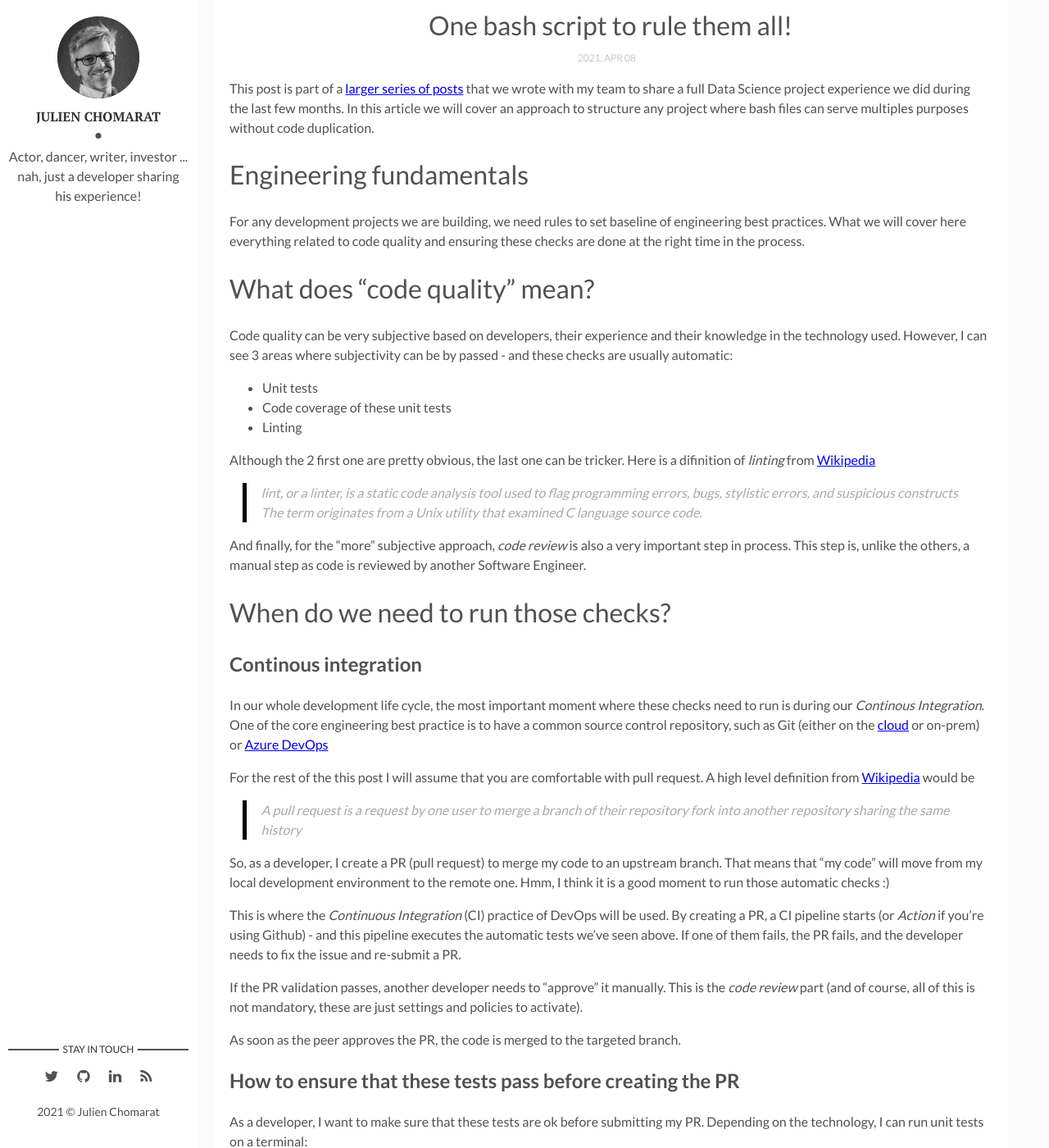
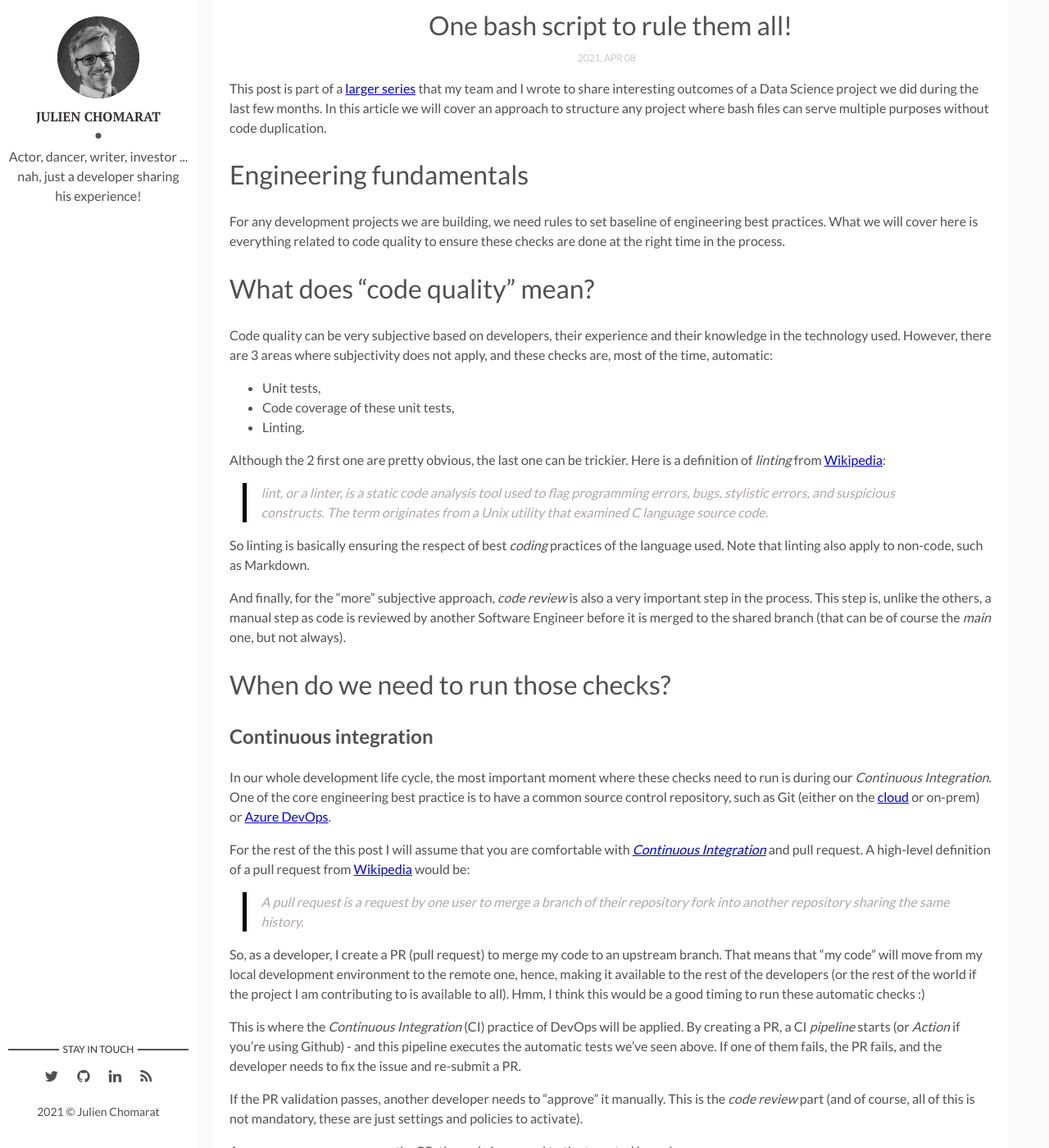
Before and after one commit to jchomarat/jchomarat.github.io, a Jekyll site: the page built from _posts/2021-04-12-one-bash-rule-all.md, in a window 1280 px wide and 1400 px high, scrolled down 540 px. Shown: the whole window at 82% size. Built offline with Jekyll 4.4.1, drawn with Linux system fonts in a browser that asks for light colours; some of the changed text lies outside the part shown.

Commit message:
article validation

````diff
--- a/_posts/2021-04-12-one-bash-rule-all.md
+++ b/_posts/2021-04-12-one-bash-rule-all.md
@@ -8,48 +8,51 @@
 tags: [Bash, DevOps, Makefile, CI/CD]
 guid: b296bb82-64e7-468f-823a-13bf941c3e12
 ---
-This post is part of a [larger series of posts](http://toto) that we wrote with my team to share a full Data Science project experience we did during the last few months. In this article we will cover an approach to structure any project where bash files can serve multiples purposes without code duplication.
-
+This post is part of a [larger series](https://aka.ms/hat-sharing){:target="_blank"} that my team and I wrote to share interesting outcomes of a Data Science project we did during the last few months. In this article we will cover an approach to structure any project where bash files can serve multiple purposes without code duplication.
 
 # Engineering fundamentals
 
-For any development projects we are building, we need rules to set baseline of engineering best practices. What we will cover here everything related to code quality and ensuring these checks are done at the right time in the process.
+For any development projects we are building, we need rules to set baseline of engineering best practices. What we will cover here is everything related to code quality to ensure these checks are done at the right time in the process.
 
 # What does "code quality" mean?
 
-Code quality can be very subjective based on developers, their experience and their knowledge in the technology used. However, I can see 3 areas where subjectivity can be by passed - and these checks are usually automatic:
+Code quality can be very subjective based on developers, their experience and their knowledge in the technology used. However, there are 3 areas where subjectivity does not apply, and these checks are, most of the time, automatic:
 
-* Unit tests
-* Code coverage of these unit tests
-* Linting
+* Unit tests,
+* Code coverage of these unit tests,
+* Linting.
 
-Although the 2 first one are pretty obvious, the last one can be tricker. Here is a difinition of *linting* from [Wikipedia](https://en.wikipedia.org/wiki/Lint_(software))
+Although the 2 first one are pretty obvious, the last one can be trickier. Here is a definition of *linting* from [Wikipedia](https://en.wikipedia.org/wiki/Lint_(software)){:target="_blank"}:
 
->lint, or a linter, is a static code analysis tool used to flag programming errors, bugs, stylistic errors, and suspicious constructs The term originates from a Unix utility that examined C language source code.
+>lint, or a linter, is a static code analysis tool used to flag programming errors, bugs, stylistic errors, and suspicious constructs. The term originates from a Unix utility that examined C language source code.
 
-And finally, for the "more" subjective approach, *code review* is also a very important step in process. This step is, unlike the others, a manual step as code is reviewed by another Software Engineer.
+So linting is basically ensuring the respect of best *coding* practices of the language used. Note that linting also apply to non-code, such as Markdown.
+
+And finally, for the "more" subjective approach, *code review* is also a very important step in the process. This step is, unlike the others, a manual step as code is reviewed by another Software Engineer before it is merged to the shared branch (that can be of course the *main* one, but not always).
 
 # When do we need to run those checks?
 
-## Continous integration
+## Continuous integration
 
-In our whole development life cycle, the most important moment where these checks need to run is during our *Continous Integration*. One of the core engineering best practice is to have a common source control repository, such as Git (either on the [cloud](https://www.github.com) or on-prem) or [Azure DevOps](https://azure.microsoft.com/en-us/services/devops/)
+In our whole development life cycle, the most important moment where these checks need to run is during our *Continuous Integration*. One of the core engineering best practice is to have a common source control repository, such as Git (either on the [cloud](https://www.github.com){:target="_blank"} or on-prem) or [Azure DevOps](https://azure.microsoft.com/en-us/services/devops/){:target="_blank"}.
 
-For the rest of the this post I will assume that you are comfortable with pull request. A high level definition from [Wikipedia](https://en.wikipedia.org/wiki/Git) would be
+For the rest of the this post I will assume that you are comfortable with [*Continuous Integration*](https://en.wikipedia.org/wiki/Continuous_integration){:target="_blank"} and pull request. A high-level definition of a pull request from [Wikipedia](https://en.wikipedia.org/wiki/Git){:target="_blank"} would be:
 
-> A pull request is a request by one user to merge a branch of their repository fork into another repository sharing the same history
+> A pull request is a request by one user to merge a branch of their repository fork into another repository sharing the same history.
 
-So, as a developer, I create a PR (pull request) to merge my code to an upstream branch. That means that "my code" will move from my local development environment to the remote one. Hmm, I think it is a good moment to run those automatic checks :)
+So, as a developer, I create a PR (pull request) to merge my code to an upstream branch. That means that "my code" will move from my local development environment to the remote one, hence, making it available to the rest of the developers (or the rest of the world if the project I am contributing to is available to all). Hmm, I think this would be a good timing to run these automatic checks :)
 
-This is where the *Continuous Integration* (CI) practice of DevOps will be used. By creating a PR, a CI pipeline starts (or *Action* if you're using Github) - and this pipeline executes the automatic tests we've seen above. If one of them fails, the PR fails, and the developer needs to fix the issue and re-submit a PR.
+This is where the *Continuous Integration* (CI) practice of DevOps will be applied. By creating a PR, a CI *pipeline* starts (or *Action* if you're using Github) - and this pipeline executes the automatic tests we've seen above. If one of them fails, the PR fails, and the developer needs to fix the issue and re-submit a PR.
 
 If the PR validation passes, another developer needs to "approve" it manually. This is the *code review* part (and of course, all of this is not mandatory, these are just settings and policies to activate).
 
-As soon as the peer approves the PR, the code is merged to the targeted branch.
+As soon as my peer approves the PR, the code is merged to the targeted branch.
 
-## How to ensure that these tests pass before creating the PR
+We will now focus on the automatic tests and see how we can optimize them with a minimum impacts on developers.
 
-As a developer, I want to make sure that these tests are ok before submitting my PR. Depending on the technology, I can run unit tests on a terminal:
+## How to ensure that these tests pass before creating the PR?
+
+As a developer, I want to make sure that these tests are ok before submitting my PR. Depending on the technology used, I can run locally my unit tests on a terminal:
 
 ```sh
 # For dotnetcore project
@@ -61,21 +64,21 @@
 # etc ...
 ```
 
-The commands above will only run tests - what about code coverage or linting checks. These are other commands.
+The commands above will only run tests - what about code coverage or linting checks. These are other commands to run (or extra parameters to add to these commands).
 
-So yes, I could write a *bash* file to execute all these commands - but would I commit it in the repo for all developers, or would I keep it for myself? And would I ensure that the options uses are the same that my CI will use?
+I could write a *bash* file to execute all these commands - but would I commit it in the repo for all developers, or would I keep it for myself? And would I ensure that the options uses are the same that my CI will use?
 
-This is where, without quoting a famous movie, we could have "one bash file to rule them all"!
+This is where, we could have "one bash file to rule them all"!
 
 Let's see how to implement it!
 
-# Real life exemple
+# Real life example
 
-As mentionned, this post is a return of exeprience of a Data Science project where the technology used was Python - so for code snippets I will write below, I will use Python!
+As mentioned before, this post is a return of experience of a Data Science project where the technology used was Python - so for the rest of this post I will use Python as main language. However, these concepts can be applied to any technology used. Only underlying commands will have to be adapted.
 
 ## Prerequisites
 
-In [another post](http://todo) of this serie, we have seen how to use *Dev Containers* to ensure that everyone is using the same environment. That means that this container can already comply with Python dependencies required for these automatic tests:
+In [another post](https://github.com/flecoqui/data-dev-container){:target="_blank"} of this series, we have seen how to use *Dev Containers* to ensure that everyone is using the same local environment. This container can already comply with Python dependencies required for these automatic tests:
 
 ```yaml
 pytest==6.2.2
@@ -83,17 +86,19 @@
 flake8==3.8.4
 ```
 
-*pytest* and *pytest-cov* will be used to handle unit tests and code coverage, while *flake8* will be used as a linter check.
+> Versions used can be obsolete when reading this article, you can find these packages' latest versions on [PyPi](https://pypi.org/){:target="_blank"}.
 
-If you are not using Linux-based Dev Containers, the following can only work on *nix system: [WSL 2 on Windows](https://docs.microsoft.com/en-us/windows/wsl/install-win10), MacOs or any Linux distribution.
+*pytest* and *pytest-cov* will be used to handle unit tests and code coverage while *flake8* will be used as a linter check.
+
+If you are not using Linux-based Dev Containers, the following can only work on *nix system: [WSL 2 on Windows](https://docs.microsoft.com/en-us/windows/wsl/install-win10){:target="_blank"}, MacOs or any Linux distribution.
 
 ## Overall architecture
 
 Here is below a simple Python project:
 
-![Project strcuture]({{site.baseurl}}/assets/img/posts/2021-04-12-one-bash-rule-all/project-structure.png)
+![Project structure]({{site.baseurl}}/assets/img/posts/2021-04-12-one-bash-rule-all/project-structure.png)
 
-It is a highly advanced calculator, with one function *add* in *operations.py*
+It is a highly advanced calculator, with one function *add* in *operations.py* module:
 
 ```python
 def add(x: int, y: int) -> int:
@@ -103,7 +108,7 @@
     return x + y
 ```
 
-Under folder *tests*, we can find one test for this function
+Under folder *tests*, we can find one test for this function:
 
 ```python
 from Calculator import add
@@ -130,7 +135,9 @@
 
 ![Output Pytest with coverage]({{site.baseurl}}/assets/img/posts/2021-04-12-one-bash-rule-all/output-pytest-2.png)
 
-And of course, in order for a CI pipeline (or Github Action) to pick up these outputs, we will have to write in the pipeline the following command:
+I can see now the percentage of code covered by my tests.
+
+In order for a CI pipeline (or Github Action) to pick up these outputs, we will have to write in the pipeline the following command:
 
 ```sh
 pytest tests/ --doctest-modules \
@@ -139,11 +146,15 @@
         --cov-report=xml
 ```
 
-And we can see here that the call to Pytest is almost the same whether it runs "locally" or in the CI Pipeline
+so that output will be dumped in files so that they can be added to the pipeline outcome. Here is below how it looks like on [Azure DevOps](https://azure.microsoft.com/en-us/services/devops/){:target="_blank"}:
 
-## One bash to rule them all
+![Azure DevOps pipeline output]({{site.baseurl}}/assets/img/posts/2021-04-12-one-bash-rule-all/azure-devops-pipeline-output.png)
 
-In order to simplify developers' life while ensuring code quality is met, we will create instead a simple bash file in our project - under *utils/* folder, called *test.sh* This file will be committed and will be part of the code available to all:
+What we can note here is the call to *pytest* is almost the same whether it runs "locally" or in the CI Pipeline. The only difference is for a pipeline we need to dump output files - which we do not need when running the command locally. But we do not care: these files can be generated, we only need to ensure they are excluded from source control (*.gitignore*).
+
+## One bash file to rule them all
+
+In order to simplify developers' life while ensuring code quality is met, we will create instead a simple *bash* file in our project - under *utils/* folder, called *test.sh* This file will be committed and will be part of the code available to all:
 
 ```sh
 set -e
@@ -155,15 +166,17 @@
         --cov-report=xml --cov-report=term
 ```
 
-The only difference is that we generate *repoRoot* to ensure the correctness of the Path whether we are locally or on a DevOps agent (the container that executes the CI pipeline or Github action)
+The only difference is that we generate the *repoRoot* variable to ensure the correctness of the path whether we are on our local environment or on a DevOps agent (the container that executes the CI pipeline or Github action)
 
-With this approach, the same piece of code can be used by developers on their local environment
+With this approach, the same piece of code can be used by developers on their local environment. So, as a developer I can run anytime:
 
 ```sh
 ./utils/test.sh
 ```
 
-But also, the pipeline itself can call that script! Below, here is a *basic* CI pipeline for Azure DevOps that calls this script:
+to make sure my code meets expected code quality.
+
+The pipeline itself will also call this script! Below, here is a *basic* CI pipeline for [Azure DevOps](https://azure.microsoft.com/en-us/services/devops/){:target="_blank"} that calls this script:
 
 ```yaml
 trigger:
@@ -199,13 +212,15 @@
     failTaskOnFailedTests: true
 ```
 
-As we can see above, the first task executes our bash, the second and third publish the test results and code coverage into the pipeline output
+> For a [Github action](https://github.com/features/actions){:target="_blank"} so syntax would be almost the same.
+
+As we can see above, the first task executes our *bash* file, the second and third publish the test and code coverage results into the pipeline output (so tabs, as seen above, can be shown).
 
 ## Wait, you spoke about linting also
 
-I did - and the approach is exactly the same!
+I did - and the approach is the same!
 
-Let's first create a *bash* file:
+Let's first create a *bash* file that calls Flake8:
 
 ```sh
 #!/bin/bash
@@ -218,15 +233,19 @@
 appDir="$( cd "$( dirname "${BASH_SOURCE[0]}" )/../Calculator" >/dev/null 2>&1 && pwd )"
 testsDir="$( cd "$( dirname "${BASH_SOURCE[0]}" )/../tests" >/dev/null 2>&1 && pwd )"
 
-python -m flake8 --append-config=.flake8.cfg \
+python -m flake8 \
         --exclude .git,__pycache__, $appDir $testsDir
 ```
 
 With this script, I can test both my application source folder *Calculator* and the *tests* folder:
 
+```sh
+./utils/linter.sh
+```
+
 ![Output Flake8]({{site.baseurl}}/assets/img/posts/2021-04-12-one-bash-rule-all/output-flake8.png)
 
-And by the way, I have 3 "flake8" errors ... that means my code cannot be pushed via PR :)
+And by the way, I have 3 "flake8" errors ... that means my code cannot be pushed via PR - I mean I *could* push it, but the CI will fail ...
 
 As we did for the unit tests, we can now call this script from the pipeline, and have both our linter and unit tests executed:
 
@@ -234,26 +253,28 @@
 (...)
 - bash: |
     set -e
+    utils/linter.sh
     utils/test.sh
-    utils/linter.sh
   workingDirectory: $(Build.SourcesDirectory)
   displayName: Python Checks
 (...)
 ```
 
+> I did not specify any [configuration for Flake8](https://flake8.pycqa.org/en/latest/user/configuration.html){:target="_blank"}. For instance, I could remove some checks that Flake8 is making by default. To do so I need to create a *.flake8.cfg* file and exclude rules and append it to the `python -m flake8` command. So again, by using the same piece of code for a local run or a CI run, all the rules that I set/removed are executed. There will not be any surprises for our developers once they create a new PR.
+
 ## One more thing ...
 
-As a developer, [I am lazy](https://www.forbes.com/sites/forbestechcouncil/2018/01/08/developers-are-lazy-and-thats-usually-a-good-thing/), that means that typing on my terminal
+As a developer, [I am lazy](https://www.forbes.com/sites/forbestechcouncil/2018/01/08/developers-are-lazy-and-thats-usually-a-good-thing/){:target="_blank"}, that means that typing in a terminal
 
 ```sh
 ./utils/test.sh
 ```
 
-even thought I have autocomplete annoyes me.
+even though I have autocompletion, annoys me.
 
-This is where we can centralize all our actions into a [*Makefile*](https://en.wikipedia.org/wiki/Make_(software)). Well, we hijack a little bit the purpose of *make*, but still it is easier for developer to remember all of that.
+This is where we can centralize all of our utils actions into a [*Makefile*](https://en.wikipedia.org/wiki/Make_(software)){:target="_blank"}. Well, we hijack a little bit the purpose of *make*, but still, it is easier for developer to remember *make* commands.
 
-Let's create a new file called *Makefile* at the root of our project
+Let's create a new file called *Makefile* at the root of our project!
 
 ```makefile
 SHELL=/bin/bash
@@ -267,7 +288,7 @@
 	. ./utils/test.sh
 ```
 
-Having that, I can simply run on my terminal
+Having that, I can simply run on my terminal:
 
 ```sh
 make test
@@ -275,7 +296,7 @@
 make linter
 ```
 
-I can of course combine both actions
+I can of course combine both actions:
 
 ```makefile
 SHELL=/bin/bash
@@ -297,12 +318,19 @@
 make checks
 ```
 
+to have all the checks running in a single command. My terminal will output any errors.
+
+
 # In conclusion
 
-If I sumarize what we have seen into a couple of take aways, I would say
+We have seen in the article the power of *bash*, and, with one common file, how we can have all of our code quality checks done at the right time.
 
-1. Set rules and control with minimum constraints
-2. Automate as much as you can
-3. Onboard your developers with these tools and how to use them
+Here is what I would consider the takeaway:
 
-If you are interested, I have put on [Github](https://github.com/jchomarat/one-bash-to-rule-them-all) this sample project that could serve as a baseline for any new Python-related project. Obviously, this logic could also be applied to other languages ...
+1. Set rules and control with minimum constraints (we hate constraints)
+2. Automate as much as you can (we hate manual work)
+3. Onboard your developers with these tools and how to use them (we hate not to know)
+
+If you are interested, I have uploaded on [Github](https://github.com/jchomarat/one-bash-to-rule-them-all){:target="_blank"} this sample project that could serve as a baseline for any new Python-related project. Obviously, this logic could also be applied to other languages.
+
+If you want more technical insights on this project, as I have only covered a small part of it, you can go [there](https://aka.ms/hat-sharing){:target="_blank"}. You can alternatively reach out to me using my social media information found at the bottom left corner of this blog.
````
Also changed, not shown: other parts of _posts/2021-04-12-one-bash-rule-all.md (+2 -2 lines), assets/img/posts/2021-04-12-one-bash-rule-all/azure-devops-pipeline-output.png (added).
